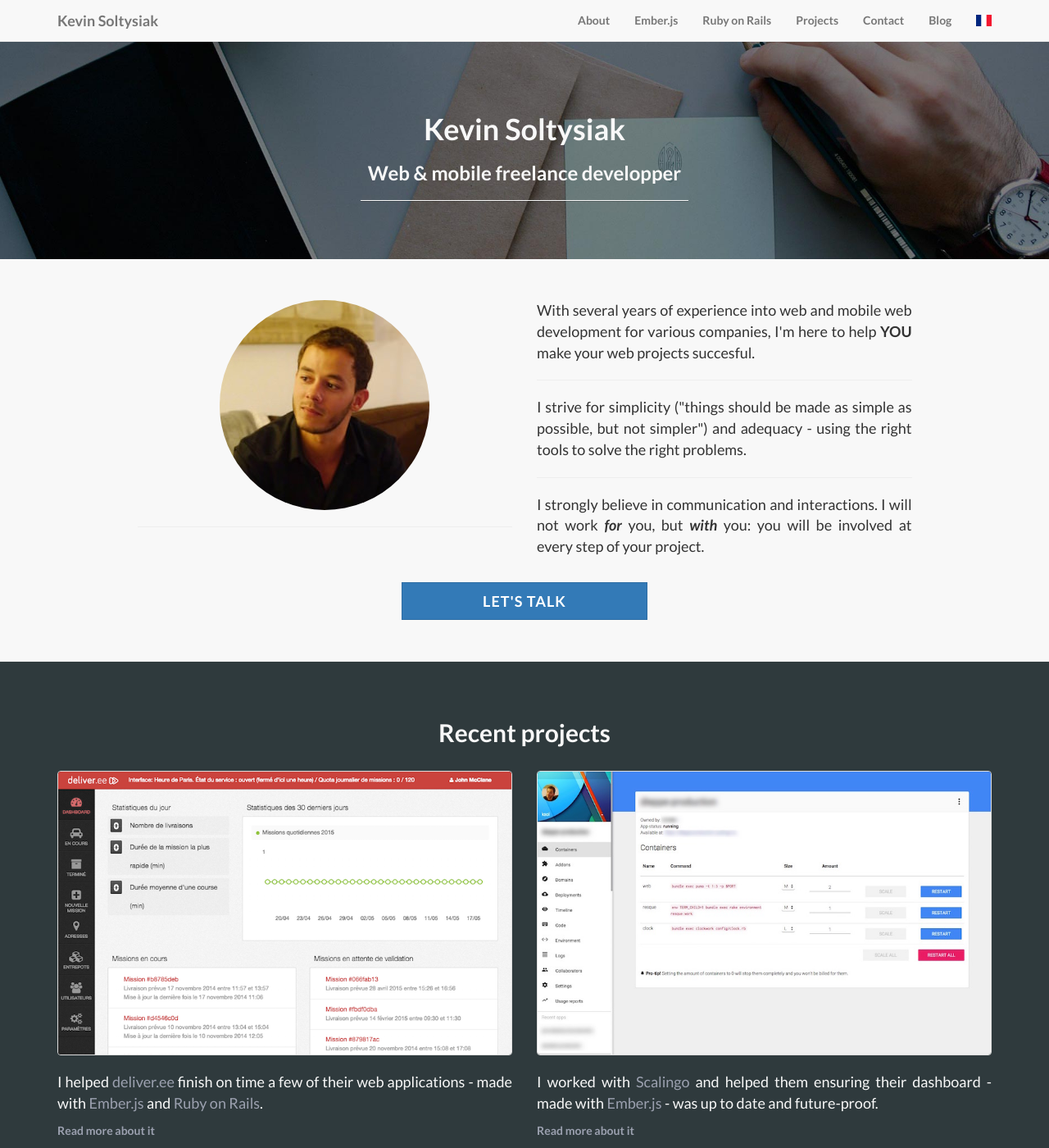
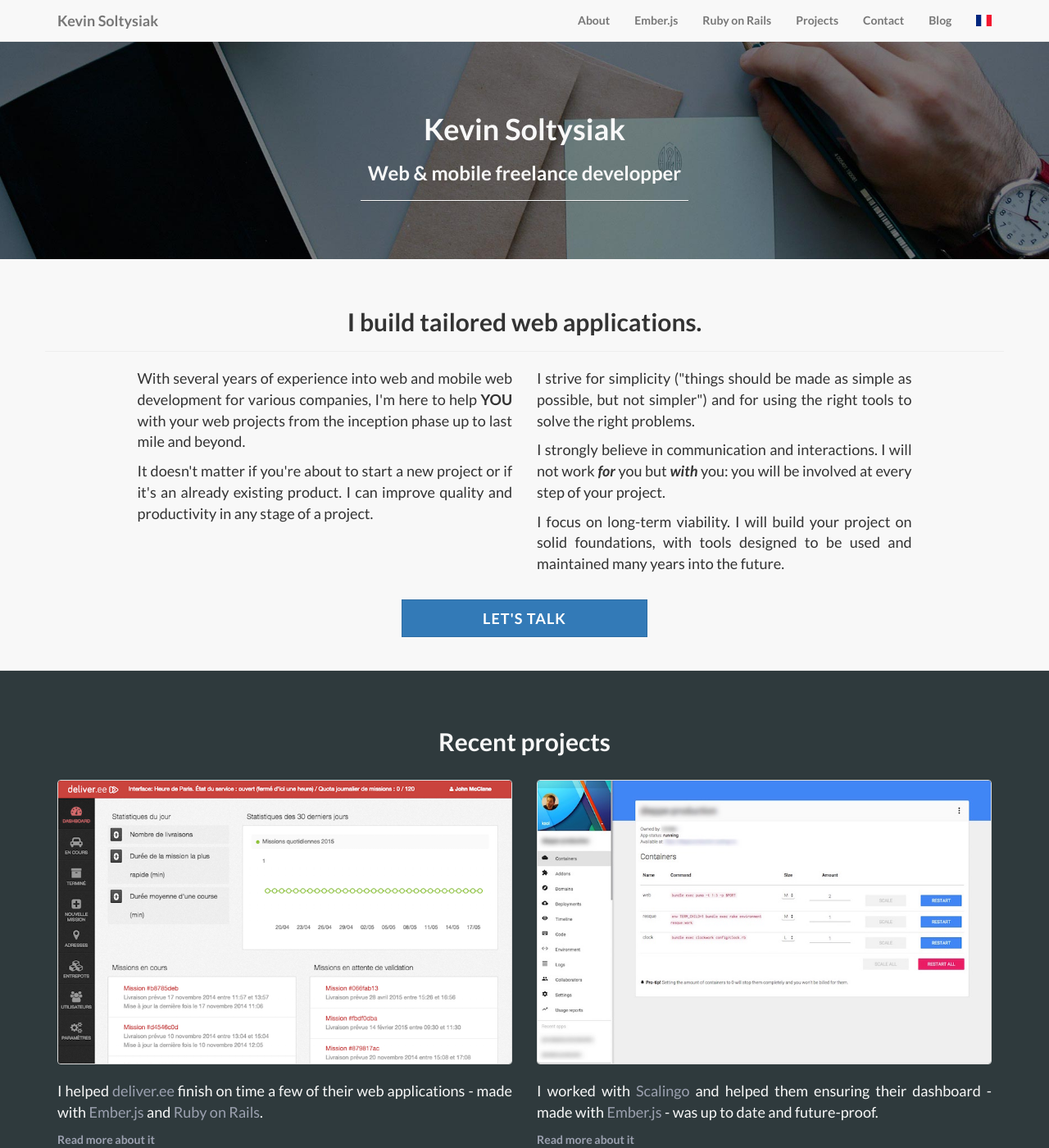
Before and after one commit to ksol/ksol.github.io, a Jekyll site: the page built from index.html, in a window 1280 px wide and 1400 px high. Shown: the whole window at 82% size. Built offline with Jekyll 4.4.1, drawn with Linux system fonts in a browser that asks for light colours; nearby versions of some CDN libraries.

Commit message:
First block copy content

```diff
--- a/_includes/page_content.html
+++ b/_includes/page_content.html
@@ -1,24 +1,33 @@
 <!-- Page Content -->
-<div class="content-section-a">
+<div class="content-section-top">
   <div class="container">
     <div class="row">
-      <div class="col-xs-12 col-sm-6 col-md-5 col-md-offset-1 text-center">
-        <img src="/img/ks.jpg" class="img-circle" alt="Kevin Soltysiak's picture" title="Kevin Soltysiak">
-        <hr>
+      <div class="col-xs-12 page-header text-center">
+        <h2>I build tailored web applications.</h2>
+      </div>
+
+      <div class="col-xs-12 col-sm-6 col-md-5 col-md-offset-1">
+        <p class="project-content">
+          With several years of experience into web and mobile web development for various companies, I'm here to help <strong>YOU</strong> with your web projects from the inception phase up to last mile and beyond.
+        </p>
+
+        <p class="project-content">
+          It doesn't matter if you're about to start a new project or if it's an already existing product. I can improve quality and productivity in any stage of a project.
+        </p>
       </div>
 
       <div class="col-xs-12 col-sm-6 col-md-5">
         <p class="project-content">
-          With several years of experience into web and mobile web development for various companies, I'm here to help <strong>YOU</strong> make your web projects succesful.
+          I strive for simplicity ("things should be made as simple as possible, but not simpler") and for using the right tools to solve the right problems.
         </p>
-        <hr>
-        <p class="project-content">
-          I strive for simplicity ("things should be made as simple as possible, but not simpler") and adequacy - using the right tools to solve the right problems.
-        </p>
-        <hr>
+
         <p class="project-content">
           I strongly believe in communication and interactions.
-          I will not work <strong><em>for</em></strong> you, but <strong><em>with</em></strong> you: you will be involved at every step of your project.
+          I will not work <strong><em>for</em></strong> you but <strong><em>with</em></strong> you: you will be involved at every step of your project.
+        </p>
+
+        <p class="project-content">
+          I focus on long-term viability. I will build your project on solid foundations, with tools designed to be used and maintained many years into the future.
         </p>
       </div>
 
--- a/css/styles.css
+++ b/css/styles.css
@@ -100,6 +100,11 @@ h6 {
 }
 
 .content-section {
+  background-color: #f8f8f8;
+}
+
+.content-section-top {
+  padding-bottom: 40px;
   background-color: #f8f8f8;
 }
 
@@ -293,12 +298,15 @@ li.footer-menu-divider-smaller {
   border-radius: 4px;
 }
 
+.btn {
+  border-radius: 0px;
+  transition-duration: 0.6s;
+}
+
 .btn-lets-talk {
-  border-radius: 0px;
   width: 300px;
   margin-top: 20px;
   font-weight: bold;
   text-transform: uppercase;
   letter-spacing: 1px;
-  transition-duration: 0.6s;
 }
```
Also changed, not shown: _includes/page_content.fr.html (+19 -10 lines).
